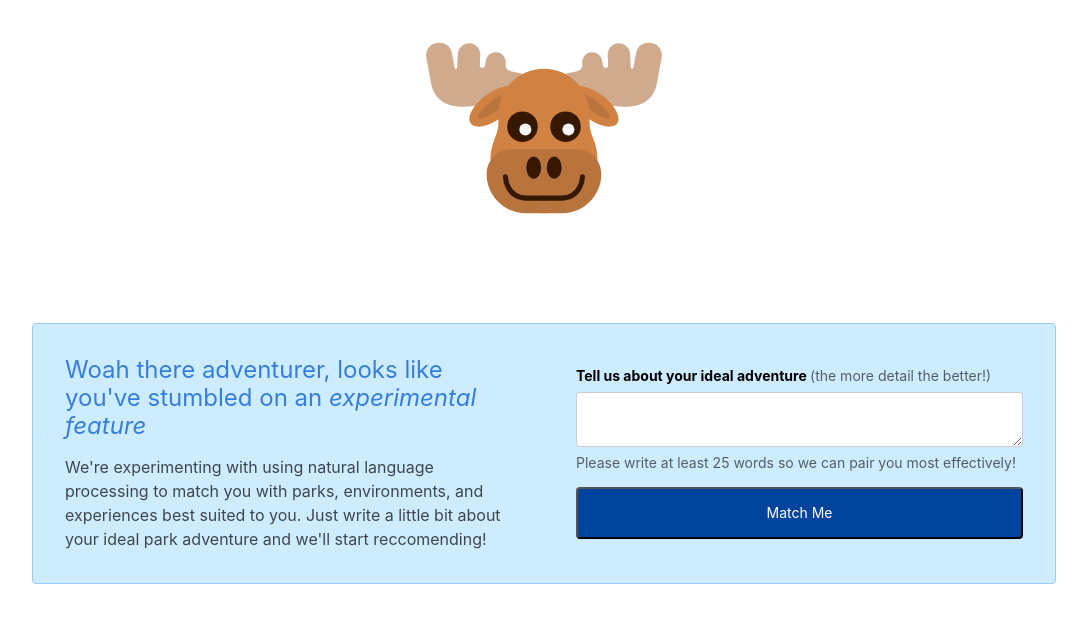
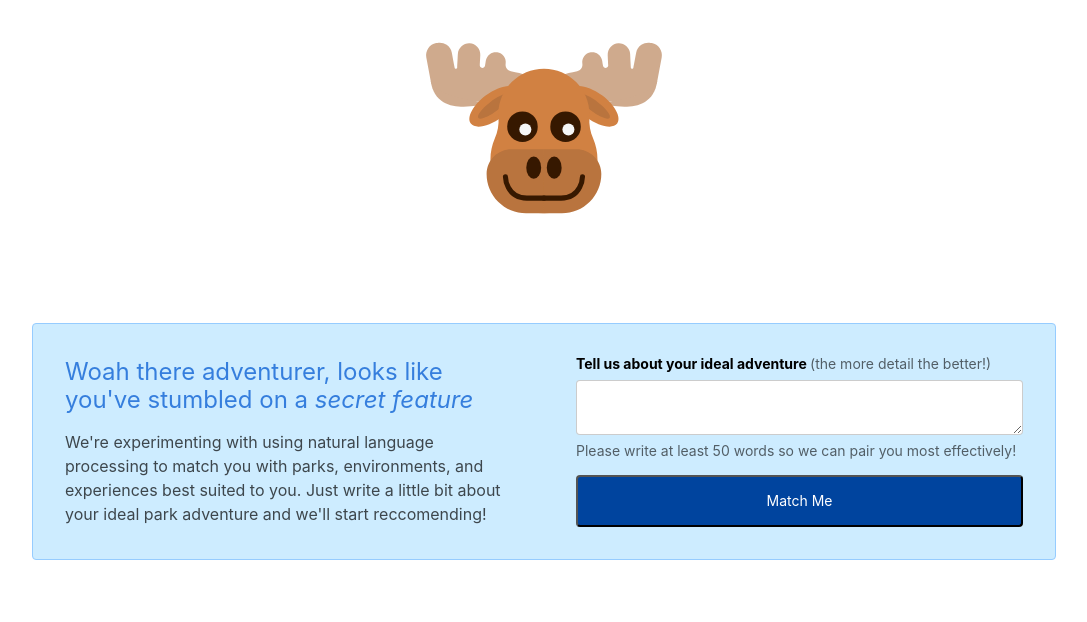
Before and after one commit to Galaxspheria/frontend, a website: page ai.html in a window 1280 px wide. Both pictures are taken after a click on the button "Match Me". Shown: the whole page, without its empty margins (96-1183 px from the left). Drawn offline with nearby package versions, Linux system fonts and the light colour scheme; no server answers.

Commit message:
copy update

```diff
--- a/ai.html
+++ b/ai.html
@@ -28,7 +28,7 @@
             <div class="dt-ns dt--fixed-ns w-100">
                 <div class="pa3 pa4-ns dtc-ns v-mid">
                     <div>
-                        <h2 class="fw4 blue mt0 mb3">Woah there adventurer, looks like you've stumbled on an <span class="i">experimental feature</span></h2>
+                        <h2 class="fw4 blue mt0 mb3">Woah there adventurer, looks like you've stumbled on a <span class="i">secret feature</span></h2>
                         <p class="black-70 measure lh-copy mv0">
                             We're experimenting with using natural language processing to match you with parks, environments, and experiences best suited to you. Just write a little bit about your ideal park adventure and we'll start reccomending!
                         </p>
@@ -37,7 +37,7 @@
                 <div class="pa3 pa4-ns dtc-ns v-mid">
                     <label for="comment" class="f6 b db mb2">Tell us about your ideal adventure <span class="normal black-60">(the more detail the better!)</span></label>
                     <textarea style="resize: vertical;" id="comment" name="comment" class="db border-box hover-black w-100 measure ba b--black-20 pa2 br2 mb2" aria-describedby="comment-desc"></textarea>
-                    <small id="comment-desc" class="f6 black-60">Please write at least 25 words so we can pair you most effectively!</small>
+                    <small id="comment-desc" class="f6 black-60">Please write at least 50 words so we can pair you most effectively!</small>
                     <button id="match" class="no-underline f6 tc db w-100 pv3 bg-animate bg-blue hover-bg-dark-blue white br2 mt3">Match Me</button>
                 </div>
             </div>
```
